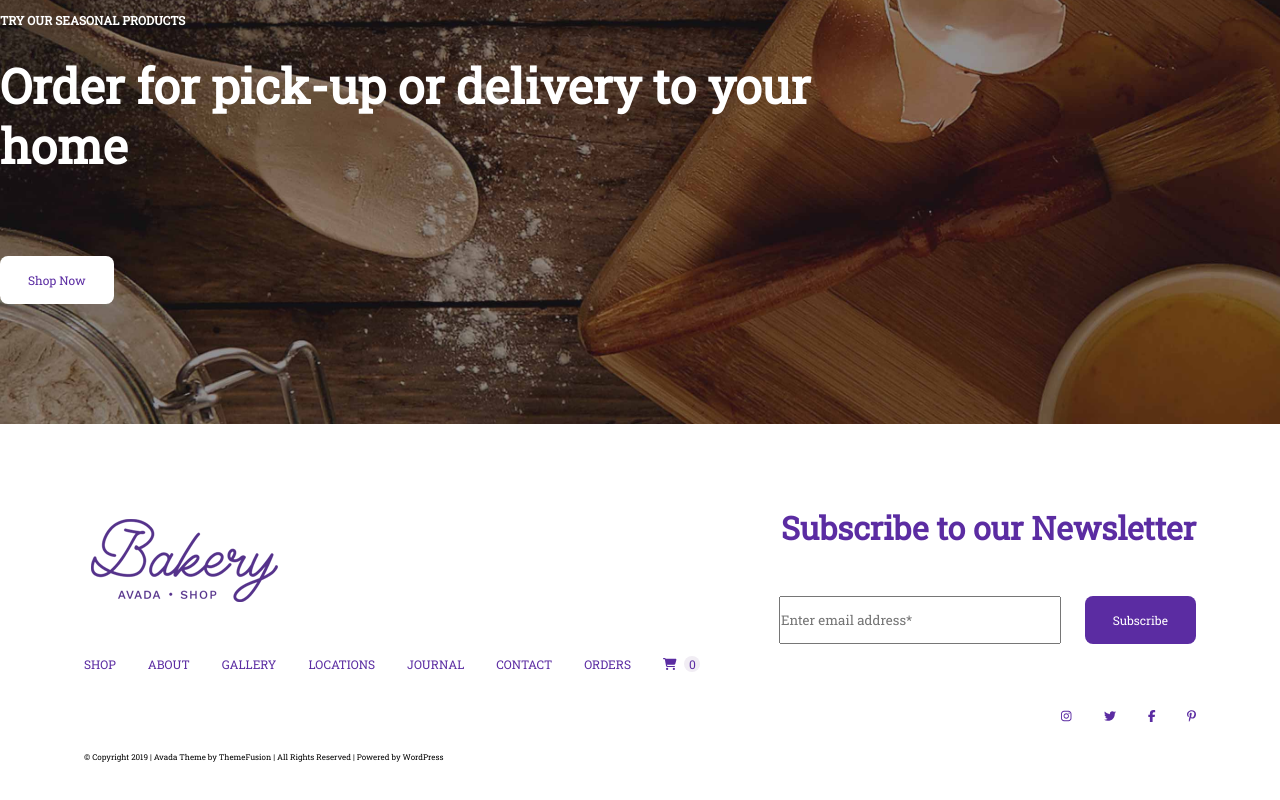
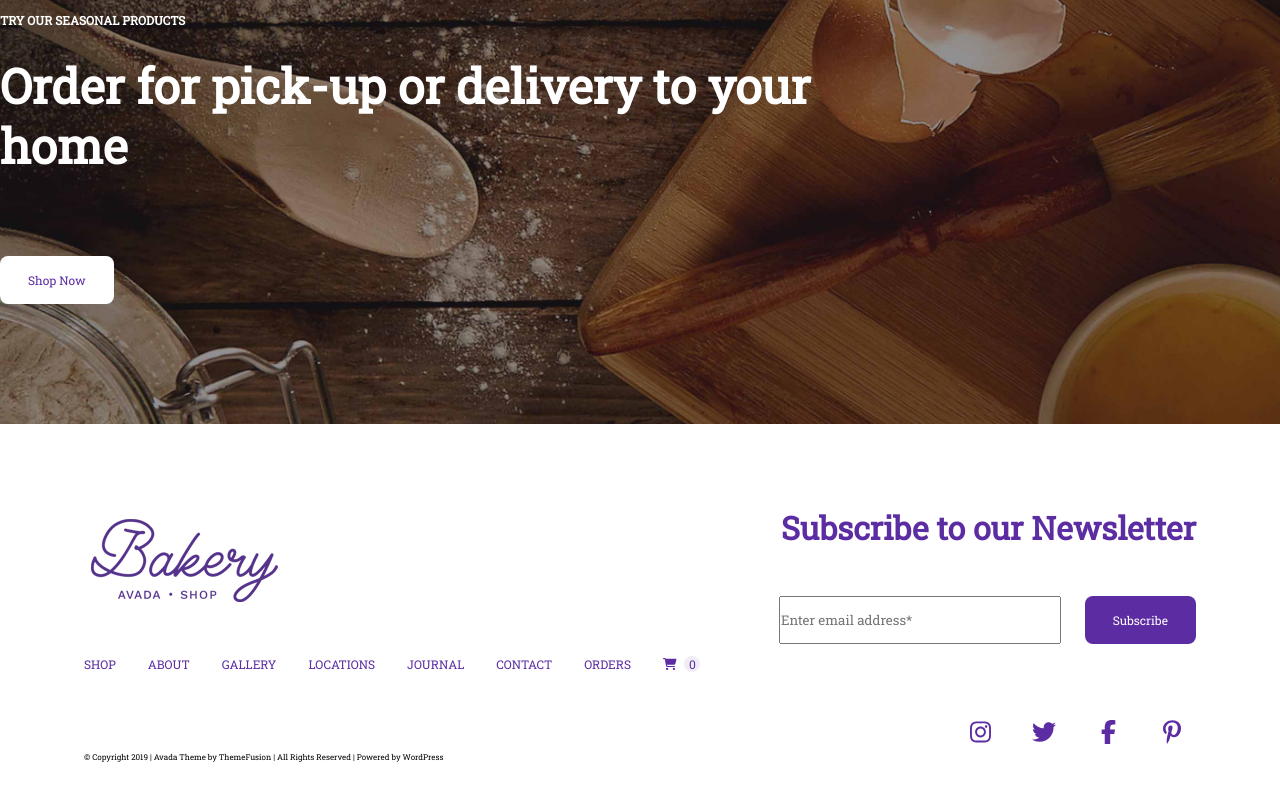
Before and after one commit to Amreal-Lamanera/proj-html-vuejs, a JavaScript app: page / in a window 1280 px wide. Shown: the part 8350-9150 px from the top of the page. Built offline with nearby package versions, Linux system fonts and the light colour scheme.

Commit message:
add animation to socials

```diff
--- a/src/components/MainFooter.vue
+++ b/src/components/MainFooter.vue
@@ -91,6 +91,27 @@
         .col-50 {
             gap: 3rem;
 
+            .socials {
+                .list-wrapper{
+                    font-size: 1.5rem;
+                    gap: 1rem;
+
+                    li{
+                        width: 3rem;
+                        height: 3rem;
+                        display: flex;
+                        justify-content: center;
+                        align-items: center;
+
+                        &:hover {
+                            background-color: $dark-violet;
+                            color: #FFF;
+                            border-radius: 0.5rem;
+                        }
+                    }
+                }
+            }
+
             .list-wrapper {
                 gap: 2rem;
                 font-size: 0.75rem;
```
